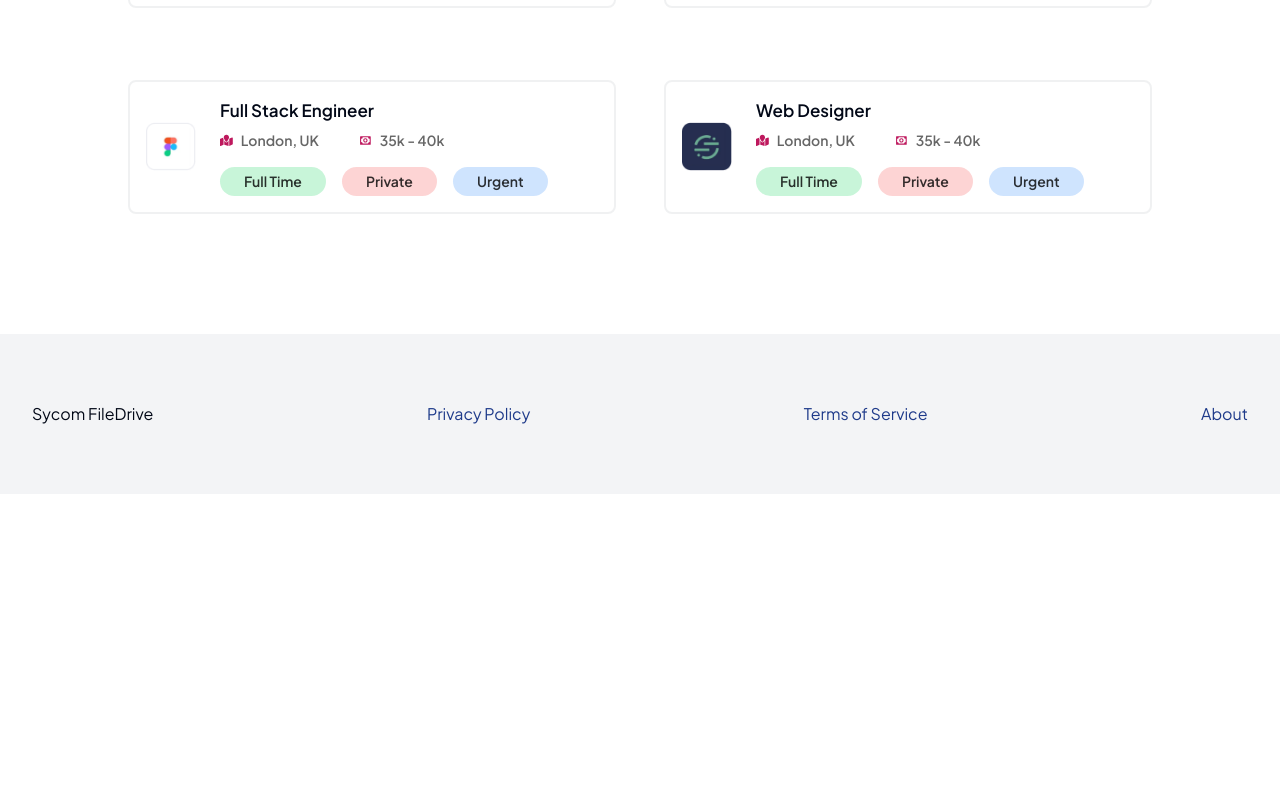
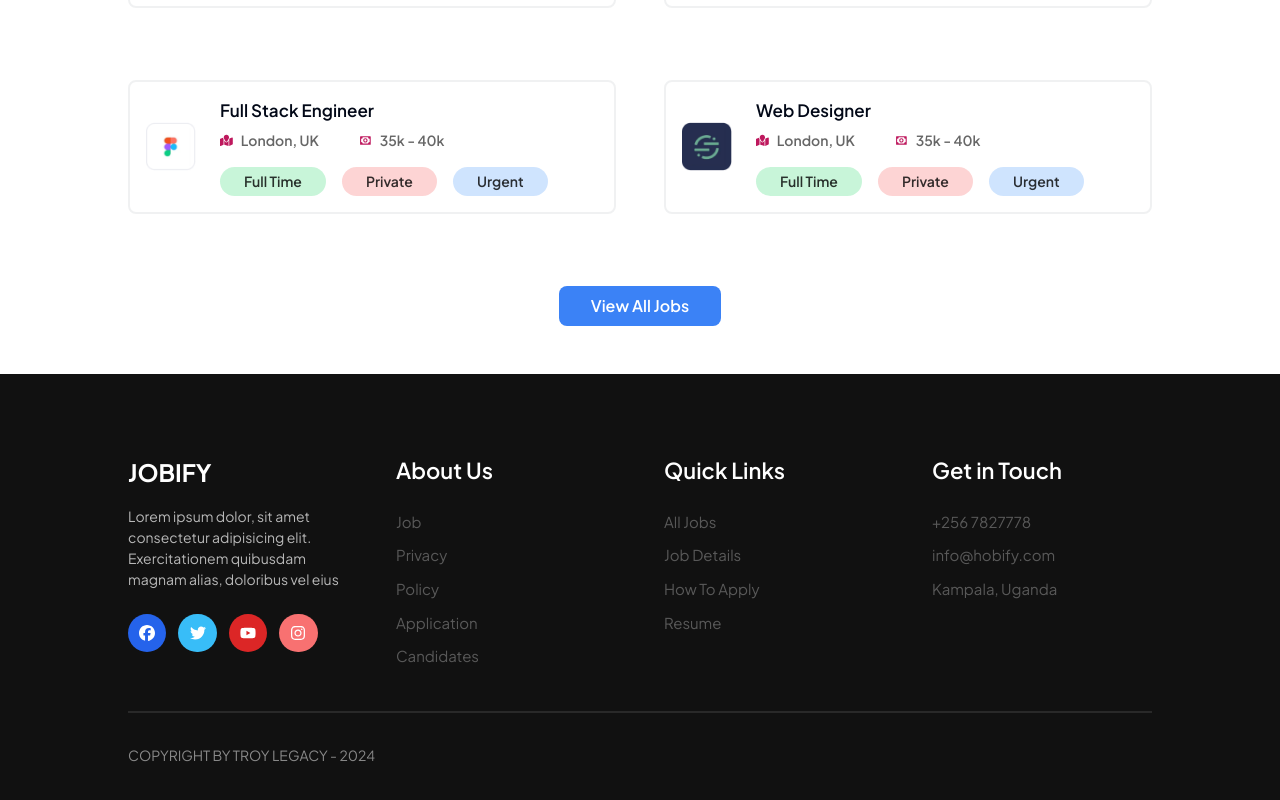
Before and after one commit to TroyMoses/job-portal, a Next.js app: page / in a window 1280 px wide. Shown: the part 1954-2754 px from the top of the page. Before the commit the page ends 2448 px from the top, so only its background shows below. Built offline with nearby package versions, Linux system fonts and the light colour scheme; no server answers.

Commit message:
footer section

```diff
--- a/src/app/footer.tsx
+++ /dev/null
@@ -1,24 +0,0 @@
-import Link from "next/link";
-
-export function Footer() {
-  return (
-    <div className="h-40 bg-gray-100 mt-12 flex items-center">
-      <div className="container mx-auto flex justify-between items-center">
-        <div>Sycom FileDrive</div>
-
-        <Link className="text-blue-900 hover:text-blue-500" href="/privacy">
-          Privacy Policy
-        </Link>
-        <Link
-          className="text-blue-900 hover:text-blue-500"
-          href="/terms-of-service"
-        >
-          Terms of Service
-        </Link>
-        <Link className="text-blue-900 hover:text-blue-500" href="/about">
-          About
-        </Link>
-      </div>
-    </div>
-  );
-}
--- a/src/app/layout.tsx
+++ b/src/app/layout.tsx
@@ -3,8 +3,8 @@
 import "./globals.css";
 import ConvexClientProvider from "./ConvexClientProvider";
 import { Toaster } from "@/components/ui/toaster";
-import { Footer } from "./footer";
 import Nav from "@/components/home/Nav";
+import Footer from "@/components/home/Footer";
 
 const font = Plus_Jakarta_Sans({
   weight: ["200", "300", "400", "500", "600", "700", "800"],
--- a/src/components/home/FeaturedJobs.tsx
+++ b/src/components/home/FeaturedJobs.tsx
@@ -13,13 +13,20 @@
       />
       <div className="mt-12 w-[80%] mx-auto grid grid-cols-1 lg:grid-cols-2 gap-12">
         {JobData.map((job) => {
-            return (
-                <Link href={`/job/jobdetails/${job.id}`} key={job.id}>
-                   <JobCard job={job}/>
-                </Link>
-            )
+          return (
+            <Link href={`/job/jobdetails/${job.id}`} key={job.id}>
+              <JobCard job={job} />
+            </Link>
+          );
         })}
       </div>
+      <Link href={"/job/alljobs"}>
+        <div className="text-center mt-[3rem]">
+            <button className="px-8 py-2 font-semibold hover:bg-blue-500 transition-all duration-300 bg-blue-500 rounded-lg text-white hover:scale-105 cursor-pointer">
+                View All Jobs
+            </button>
+        </div>
+      </Link>
     </div>
   );
 };
--- /dev/null
+++ b/src/components/home/Footer.tsx
@@ -0,0 +1,101 @@
+import React from "react";
+import { FaFacebook, FaInstagram, FaTwitter, FaYoutube } from "react-icons/fa6";
+
+const Footer = () => {
+  return (
+    <div className="pt-[5rem] pb-[3rem] bg-[#111111]">
+      <div className="w-[80%] mx-auto grid grid-cols-1 md:grid-cols-2 lg:grid-cols-3 xl:grid-cols-4 gap-[3rem] items-start pb-[2rem] border-b-2 border-white border-opacity-10">
+
+        {/* 1st part of footer */}
+        <div>
+          <h1 className="text-[24px] text-white mb-[1rem] font-bold uppercase">
+            Jobify
+          </h1>
+          <p className="text-[14px] text-white text-opacity-70">
+            Lorem ipsum dolor, sit amet consectetur adipisicing elit.
+            Exercitationem quibusdam magnam alias, doloribus vel eius
+          </p>
+          {/* Social icons */}
+          <div className="mt-[1.5rem] flex items-center space-x-3">
+            <div className="w-[2.4rem] h-[2.4rem] bg-blue-600 rounded-full flex items-center justify-center flex-col hover:scale-110 transition-all duration-300 cursor-pointer">
+              <FaFacebook className="text-white" />
+            </div>
+            <div className="w-[2.4rem] h-[2.4rem] bg-sky-400 rounded-full flex items-center justify-center flex-col hover:scale-110 transition-all duration-300 cursor-pointer">
+              <FaTwitter className="text-white" />
+            </div>
+            <div className="w-[2.4rem] h-[2.4rem] bg-red-600 rounded-full flex items-center justify-center flex-col hover:scale-110 transition-all duration-300 cursor-pointer">
+              <FaYoutube className="text-white" />
+            </div>
+            <div className="w-[2.4rem] h-[2.4rem] bg-red-400 rounded-full flex items-center justify-center flex-col hover:scale-110 transition-all duration-300 cursor-pointer">
+              <FaInstagram className="text-white" />
+            </div>
+          </div>
+        </div>
+
+        {/* 2nd part of footer */}
+        <div>
+          <h1 className="text-[22px] w-fit text-white font-semibold mb-[1.5rem]">
+            About Us
+          </h1>
+          <p className="text-[15px] text-white text-opacity-30 hover:text-yellow-300 w-fit cursor-pointer mb-[0.7rem]">
+            Job
+          </p>
+          <p className="text-[15px] text-white text-opacity-30 hover:text-yellow-300 w-fit cursor-pointer mb-[0.7rem]">
+            Privacy
+          </p>
+          <p className="text-[15px] text-white text-opacity-30 hover:text-yellow-300 w-fit cursor-pointer mb-[0.7rem]">
+            Policy
+          </p>
+          <p className="text-[15px] text-white text-opacity-30 hover:text-yellow-300 w-fit cursor-pointer mb-[0.7rem]">
+            Application
+          </p>
+          <p className="text-[15px] text-white text-opacity-30 hover:text-yellow-300 w-fit cursor-pointer mb-[0.7rem]">
+            Candidates
+          </p>
+        </div>
+
+        {/* 3rd part of footer */}
+        <div>
+          <h1 className="text-[22px] w-fit text-white font-semibold mb-[1.5rem]">
+            Quick Links
+          </h1>
+          <p className="text-[15px] text-white text-opacity-30 hover:text-yellow-300 w-fit cursor-pointer mb-[0.7rem]">
+            All Jobs
+          </p>
+          <p className="text-[15px] text-white text-opacity-30 hover:text-yellow-300 w-fit cursor-pointer mb-[0.7rem]">
+            Job Details
+          </p>
+          <p className="text-[15px] text-white text-opacity-30 hover:text-yellow-300 w-fit cursor-pointer mb-[0.7rem]">
+            How To Apply
+          </p>
+          <p className="text-[15px] text-white text-opacity-30 hover:text-yellow-300 w-fit cursor-pointer mb-[0.7rem]">
+            Resume
+          </p>
+        </div>
+
+        {/* 4th part of footer */}
+        <div>
+          <h1 className="text-[22px] w-fit text-white font-semibold mb-[1.5rem]">
+            Get in Touch
+          </h1>
+          <p className="text-[15px] text-white text-opacity-30 hover:text-yellow-300 w-fit cursor-pointer mb-[0.7rem]">
+            +256 7827778
+          </p>
+          <p className="text-[15px] text-white text-opacity-30 hover:text-yellow-300 w-fit cursor-pointer mb-[0.7rem]">
+            info@hobify.com
+          </p>
+          <p className="text-[15px] text-white text-opacity-30 hover:text-yellow-300 w-fit cursor-pointer mb-[0.7rem]">
+            Kampala, Uganda
+          </p>
+        </div>
+
+      </div>
+
+      <h1 className="mt-[2rem] text-[14px] w-[80%] mx-auto text-white opacity-50">
+        COPYRIGHT BY TROY LEGACY - 2024
+      </h1>
+    </div>
+  );
+};
+
+export default Footer;
```
